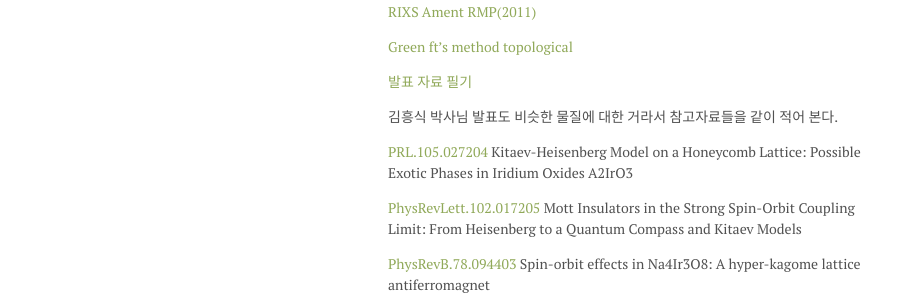
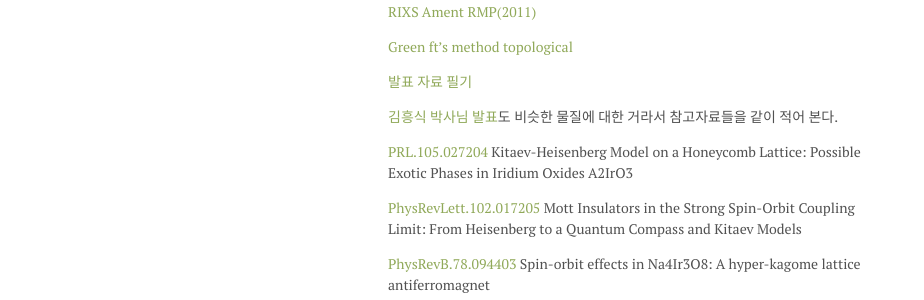
Before and after one commit to qkrwlsghdcjsworlt/work, a Jekyll site: the page built from _posts/2016-11-21-RIXS.markdown, in a window 1280 px wide. Shown: the part 330-630 px from the top of the page, without its empty margins (0-924 px from the left). Built offline with Jekyll 4.4.1, drawn with Linux system fonts in a browser that asks for light colours; formulas are drawn with MathJax 3; some of the changed lines change nothing that is shown.

Commit message:
“update”

```diff
--- a/_posts/2016-11-21-RIXS.markdown
+++ b/_posts/2016-11-21-RIXS.markdown
@@ -20,7 +20,7 @@
 [발표 자료 필기]({{ site.baseurl }}/public/RIXS/161114-Kim-hexagonal.pdf)
 
 
-김흥식 박사님 발표도 비슷한 물질에 대한 거라서 참고자료들을 같이 적어 본다.
+[김흥식 박사님 발표]({{ site.baseurl }}/public/RIXS/1611-Kim-HS-spin-liquid.pdf)도 비슷한 물질에 대한 거라서 참고자료들을 같이 적어 본다.
 
 [PRL.105.027204]({{ site.baseurl }}/public/RIXS/10-Chaloupka-Kitaev-Heisenberg-model-honeycomb-PRL.pdf) Kitaev-Heisenberg Model on a Honeycomb Lattice: Possible Exotic Phases in Iridium Oxides A2IrO3
 
```
Also changed, not shown: 3 other files.
